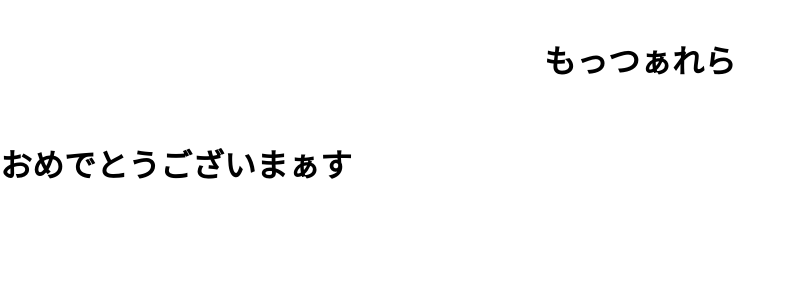
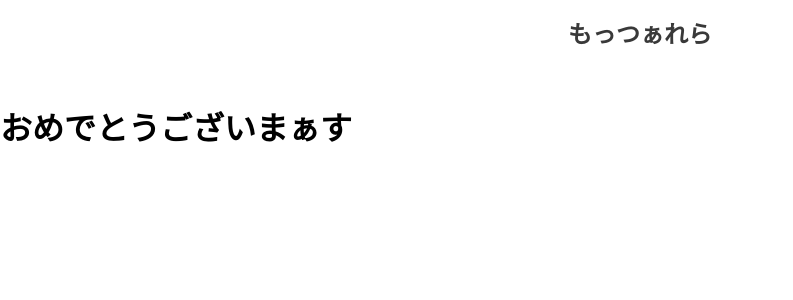
Before and after one commit to MarinIkematsu/mozzarella, a Python web app: template project/app/templates/home.html in a window 1280 px wide. Shown: the top 300 px of the page, without its empty margins (0-793 px from the left). Run offline with Jinja, Linux system fonts and the light colour scheme; the template is opened without the code that fills it, so the values that code supplies are empty; some web fonts are replaced.

Commit message:
まりん

```diff
--- a/project/app/static/style.css
+++ b/project/app/static/style.css
@@ -12,3 +12,9 @@ body {
     padding: 15px 0;
     margin-bottom: 10px;
 }
+.header-title {
+    margin: 0;
+    margin-bottom: 17px;
+    font-size: 24px;
+    color: rgb(57, 57, 57);
+}
```
